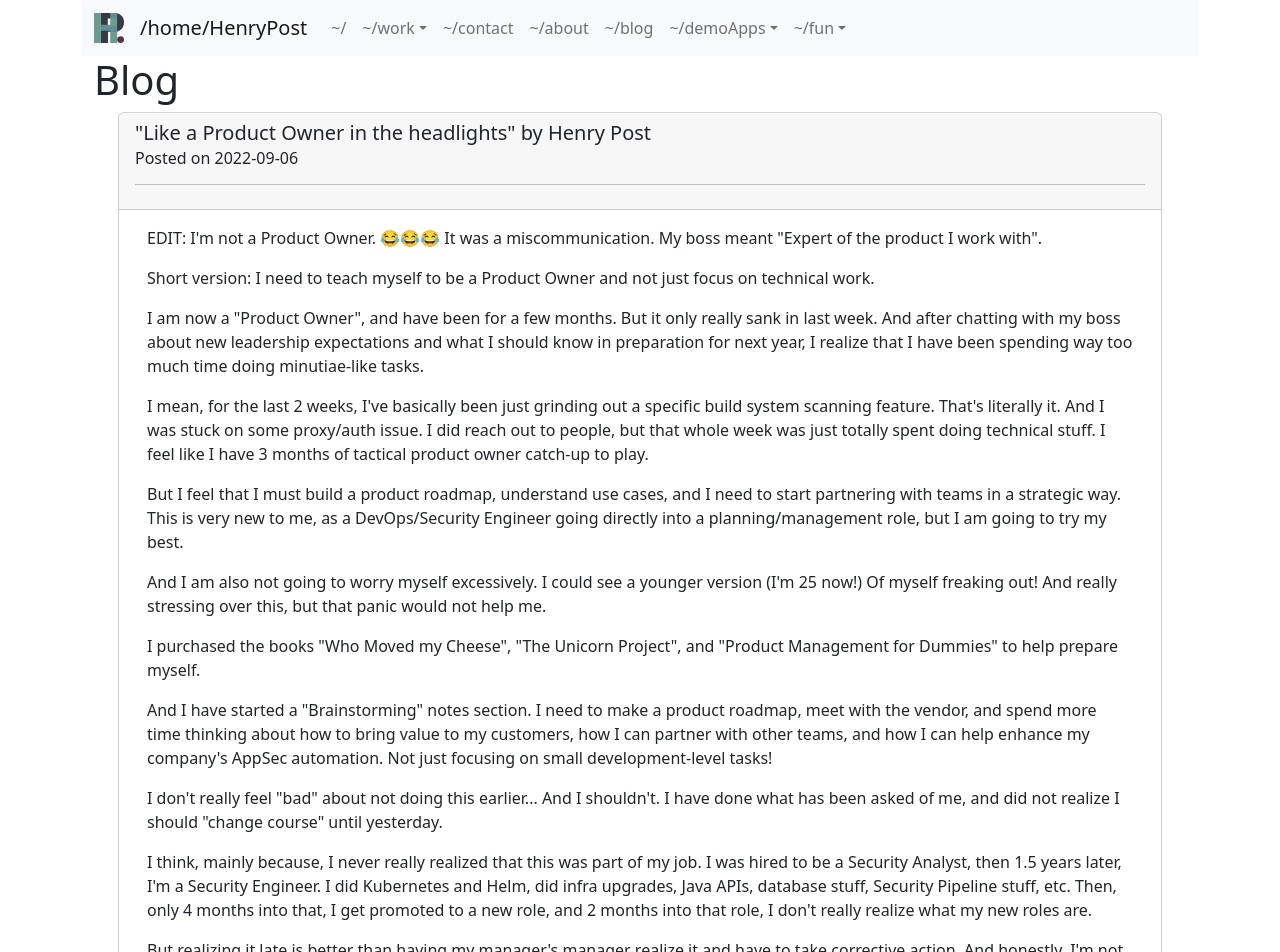
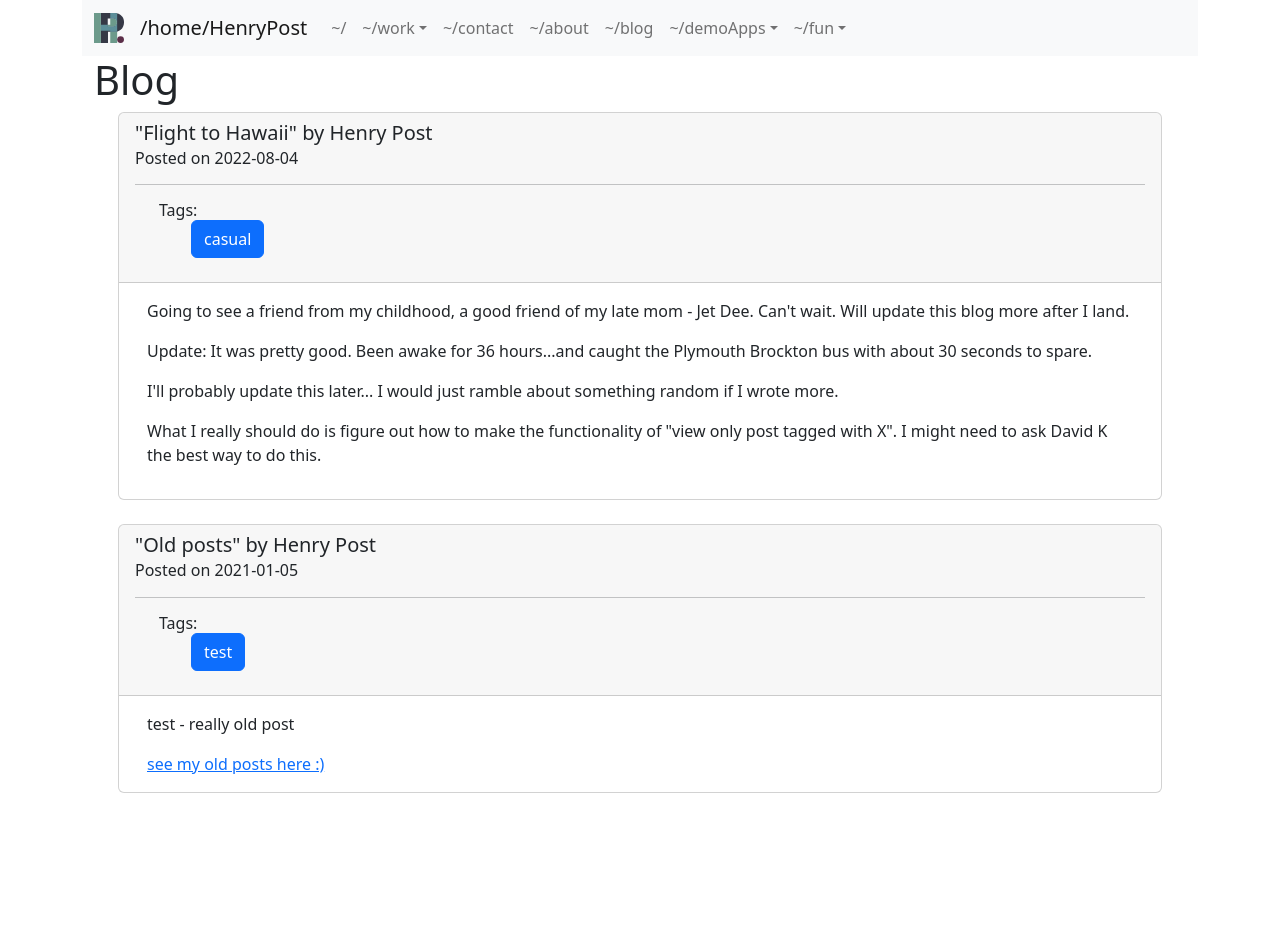
Before and after one commit to meltingscales/henrypost.net, a React (Create React App) app: page /blog in a window 1280 px wide. Shown: the top 952 px of the page. After the commit the page ends 817 px from the top, so only its background shows below. Built offline with nearby package versions, Linux system fonts and the light colour scheme.

Commit message:
comment out product owner thing

```diff
--- a/src/data/modelbound/blog_henryPost.tsx
+++ b/src/data/modelbound/blog_henryPost.tsx
@@ -5,67 +5,67 @@ import {Container} from "react-bootstrap";
 export default function HENRY_TBLOG_DATA(): TBlog {
     var daBlog = {
         posts: [
-            {
-                author: "Henry Post",
-                date: new Date('09/17/2022'),
-                title: 'Like a Product Owner in the headlights',
-                blogContent: (
-                    <Container>
-
-                        <p>EDIT: I'm not a Product Owner. 😂😂😂 It was a miscommunication. My boss meant "Expert of the product I work with".</p>
-
-                        <p>Short version: I need to teach myself to be a Product Owner and not just focus on technical
-                            work.</p>
-
-                        <p>I am now a "Product Owner", and have been for a few months. But it only really sank in last
-                            week. And after chatting with my boss about new leadership expectations and what I should
-                            know in preparation for next year, I realize that I have been spending way too much time
-                            doing minutiae-like tasks.</p>
-
-                        <p>I mean, for the last 2 weeks, I've basically been just grinding out a specific build system
-                            scanning feature. That's literally it. And I was stuck on some proxy/auth issue. I did reach
-                            out to people, but that whole week was just totally spent doing technical stuff. I feel like
-                            I have 3 months of tactical product owner catch-up to play.</p>
-
-                        <p>But I feel that I must build a product roadmap, understand use cases, and I need to start
-                            partnering with
-                            teams in a strategic way. This is very new to me, as a DevOps/Security Engineer going
-                            directly into a planning/management role, but I am going to try my best.</p>
-
-                        <p>And I am also not going to worry myself excessively. I could see a younger version (I'm 25
-                            now!) Of myself freaking out! And really stressing over this, but that panic would not help
-                            me. </p>
-
-                        <p>I purchased the books "Who Moved my Cheese", "The Unicorn Project", and "Product Management
-                            for Dummies" to help prepare myself.</p>
-
-                        <p>And I have started a "Brainstorming" notes section. I need to make a product roadmap, meet
-                            with the vendor, and spend more time thinking about how to bring value to my customers, how
-                            I can partner with other teams, and how I can help enhance my company's AppSec automation.
-                            Not just focusing on small development-level tasks!</p>
-
-                        <p>I don't really feel "bad" about not doing this earlier... And I shouldn't. I have done what
-                            has been asked of me, and did not realize I should "change course" until yesterday.</p>
-
-                        <p>
-                            I think, mainly because, I never really realized that this was part of my job. I was hired
-                            to be a Security Analyst, then 1.5 years later, I'm a Security Engineer. I did Kubernetes
-                            and Helm, did infra upgrades, Java APIs, database stuff, Security Pipeline stuff, etc. Then,
-                            only 4 months into that, I get promoted to a new role, and 2 months into that role, I don't
-                            really realize what my new roles are.</p>
-
-                        <p>
-                            But realizing it late is better than having my manager's manager realize it and have to take
-                            corrective action. And honestly, I'm not going to worry myself sick about that.
-                        </p>
-
-                        <p>
-                            Because I'll try to do my best to be a Product Owner and learn what I need to fulfil my
-                            role!
-                        </p>
-                    </Container>
-                )
-            },
+            // {
+            //     author: "Henry Post",
+            //     date: new Date('09/17/2022'),
+            //     title: 'Like a Product Owner in the headlights',
+            //     blogContent: (
+            //         <Container>
+            //
+            //             <p>EDIT: I'm not a Product Owner. 😂😂😂 It was a miscommunication. My boss meant "Expert of the product I work with".</p>
+            //
+            //             <p>Short version: I need to teach myself to be a Product Owner and not just focus on technical
+            //                 work.</p>
+            //
+            //             <p>I am now a "Product Owner", and have been for a few months. But it only really sank in last
+            //                 week. And after chatting with my boss about new leadership expectations and what I should
+            //                 know in preparation for next year, I realize that I have been spending way too much time
+            //                 doing minutiae-like tasks.</p>
+            //
+            //             <p>I mean, for the last 2 weeks, I've basically been just grinding out a specific build system
+            //                 scanning feature. That's literally it. And I was stuck on some proxy/auth issue. I did reach
+            //                 out to people, but that whole week was just totally spent doing technical stuff. I feel like
+            //                 I have 3 months of tactical product owner catch-up to play.</p>
+            //
+            //             <p>But I feel that I must build a product roadmap, understand use cases, and I need to start
+            //                 partnering with
+            //                 teams in a strategic way. This is very new to me, as a DevOps/Security Engineer going
+            //                 directly into a planning/management role, but I am going to try my best.</p>
+            //
+            //             <p>And I am also not going to worry myself excessively. I could see a younger version (I'm 25
+            //                 now!) Of myself freaking out! And really stressing over this, but that panic would not help
+            //                 me. </p>
+            //
+            //             <p>I purchased the books "Who Moved my Cheese", "The Unicorn Project", and "Product Management
+            //                 for Dummies" to help prepare myself.</p>
+            //
+            //             <p>And I have started a "Brainstorming" notes section. I need to make a product roadmap, meet
+            //                 with the vendor, and spend more time thinking about how to bring value to my customers, how
+            //                 I can partner with other teams, and how I can help enhance my company's AppSec automation.
+            //                 Not just focusing on small development-level tasks!</p>
+            //
+            //             <p>I don't really feel "bad" about not doing this earlier... And I shouldn't. I have done what
+            //                 has been asked of me, and did not realize I should "change course" until yesterday.</p>
+            //
+            //             <p>
+            //                 I think, mainly because, I never really realized that this was part of my job. I was hired
+            //                 to be a Security Analyst, then 1.5 years later, I'm a Security Engineer. I did Kubernetes
+            //                 and Helm, did infra upgrades, Java APIs, database stuff, Security Pipeline stuff, etc. Then,
+            //                 only 4 months into that, I get promoted to a new role, and 2 months into that role, I don't
+            //                 really realize what my new roles are.</p>
+            //
+            //             <p>
+            //                 But realizing it late is better than having my manager's manager realize it and have to take
+            //                 corrective action. And honestly, I'm not going to worry myself sick about that.
+            //             </p>
+            //
+            //             <p>
+            //                 Because I'll try to do my best to be a Product Owner and learn what I need to fulfil my
+            //                 role!
+            //             </p>
+            //         </Container>
+            //     )
+            // },
             {
                 author: "Henry Post",
                 blogContent: (
```
